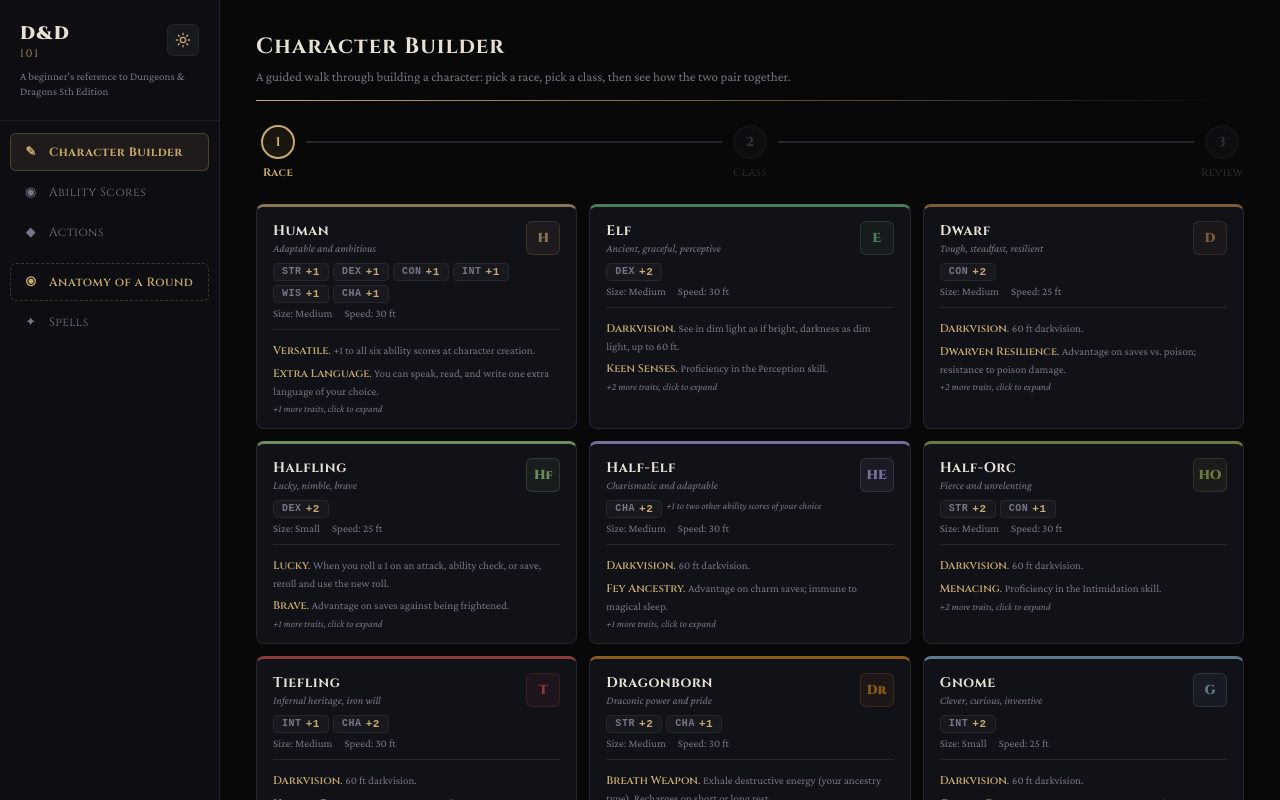
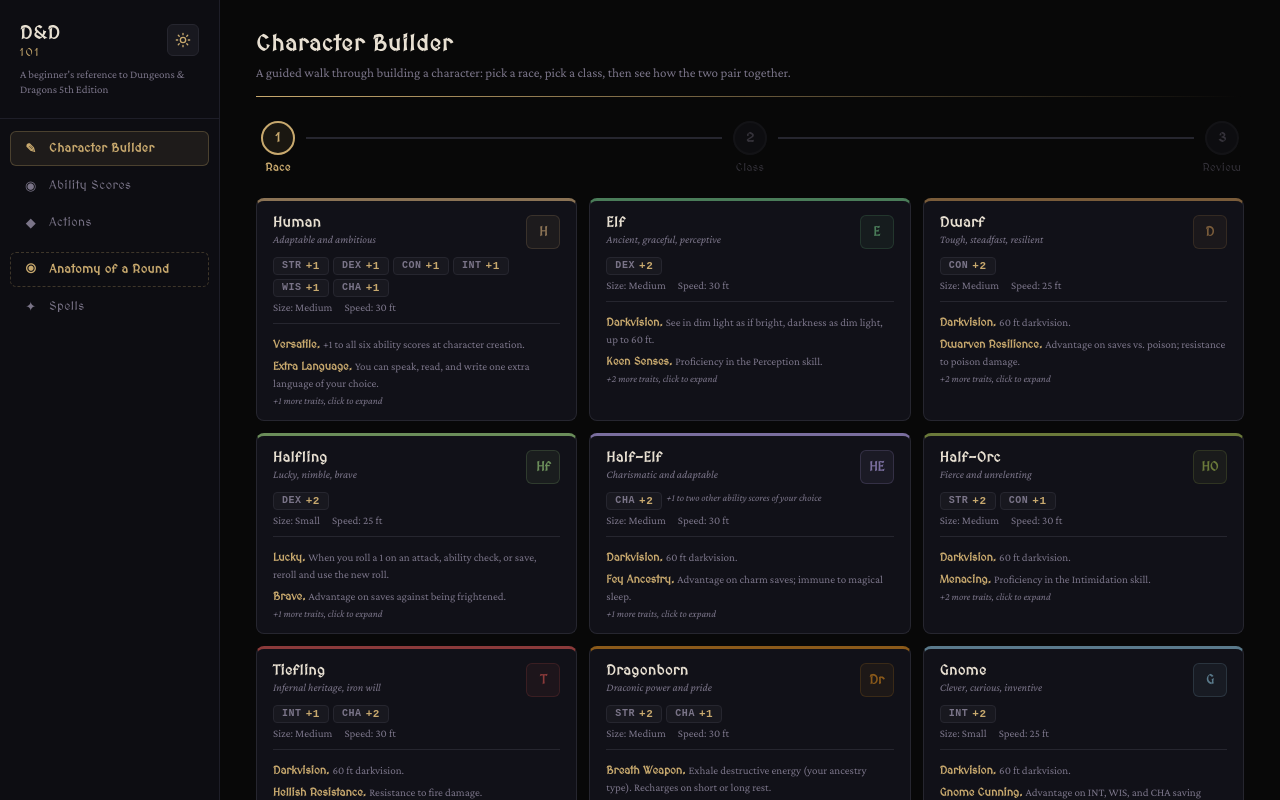
Before and after one commit to RiqueBR/dnd101, a React (Vite) app: page / in a window 1280 px wide. Built offline with nearby package versions, Linux system fonts and the light colour scheme.

Commit message:
feat: Switch heading font to MedievalSharp
Replaces Cinzel with MedievalSharp (Google Fonts) as the heading font
for both themes, keeping Cinzel/serif as fallbacks.

```diff
--- a/index.html
+++ b/index.html
@@ -9,7 +9,7 @@
     <title>D&amp;D 101</title>
     <link rel="preconnect" href="https://fonts.googleapis.com" />
     <link rel="preconnect" href="https://fonts.gstatic.com" crossorigin />
-    <link href="https://fonts.googleapis.com/css2?family=Cinzel:wght@400;600;700;900&family=Crimson+Pro:ital,wght@0,300;0,400;0,600;1,300;1,400&display=swap" rel="stylesheet" />
+    <link href="https://fonts.googleapis.com/css2?family=Cinzel:wght@400;600;700;900&family=Crimson+Pro:ital,wght@0,300;0,400;0,600;1,300;1,400&family=MedievalSharp&display=swap" rel="stylesheet" />
     <script>
       document.documentElement.setAttribute('data-theme', localStorage.getItem('dnd101-theme') || 'grimoire');
     </script>
--- a/src/styles/tokens.js
+++ b/src/styles/tokens.js
@@ -16,7 +16,7 @@
     accent: '#c8a96e',
     accentSubtle: '#c8a96e18',
     accentBorder: '#c8a96e44',
-    fontHeading: "'Cinzel', serif",
+    fontHeading: "'MedievalSharp', 'Cinzel', serif",
     fontBody: "'Crimson Pro', Georgia, serif",
     sidebarBg: '#0d0d12',
     sidebarBorder: '#1e1e28',
@@ -39,7 +39,7 @@
     accent: '#8b4010',
     accentSubtle: '#8b401018',
     accentBorder: '#8b401044',
-    fontHeading: "'Cinzel', serif",
+    fontHeading: "'MedievalSharp', 'Cinzel', serif",
     fontBody: "'Crimson Pro', Georgia, serif",
     sidebarBg: '#e8dcc8',
     sidebarBorder: '#cfc0a0',
```
